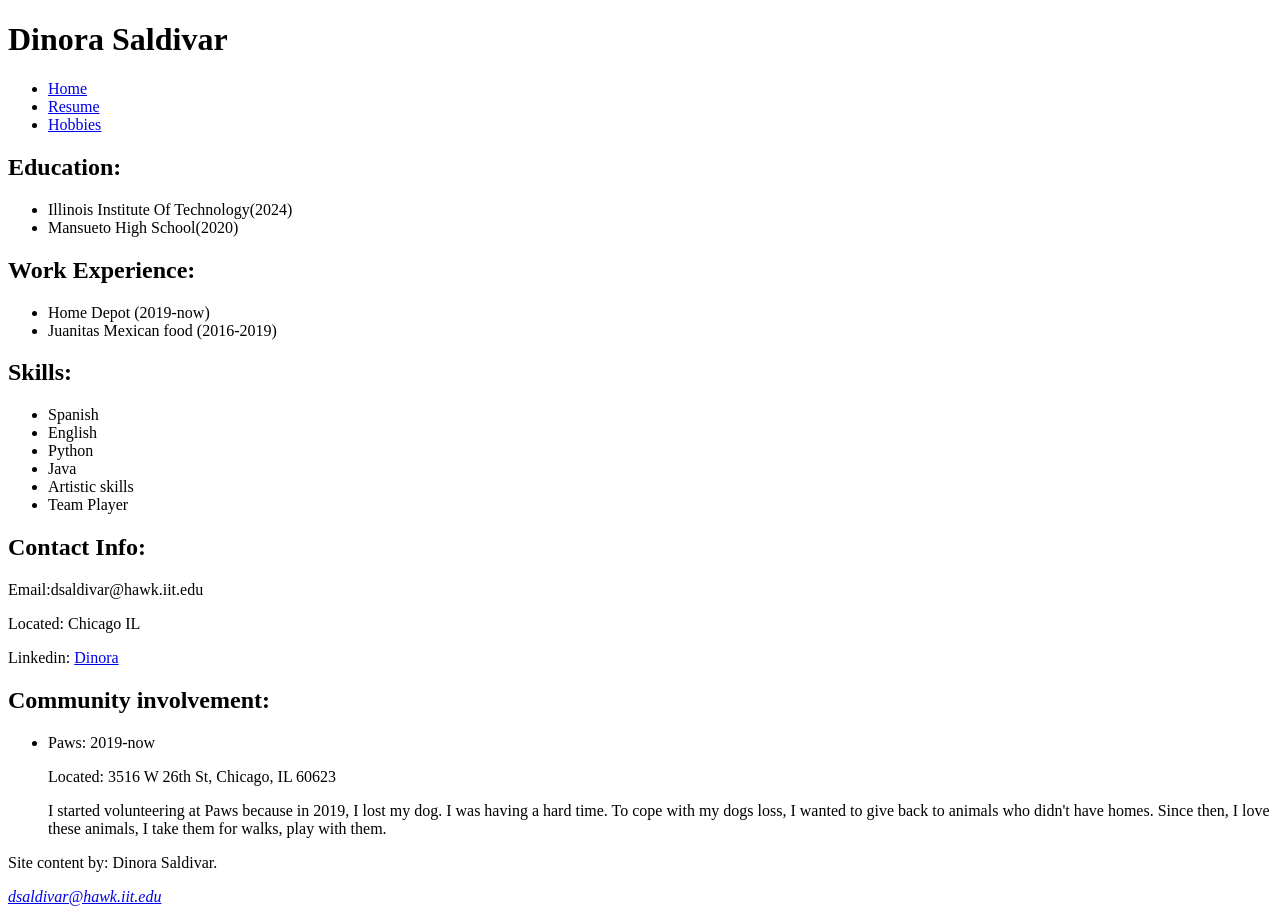
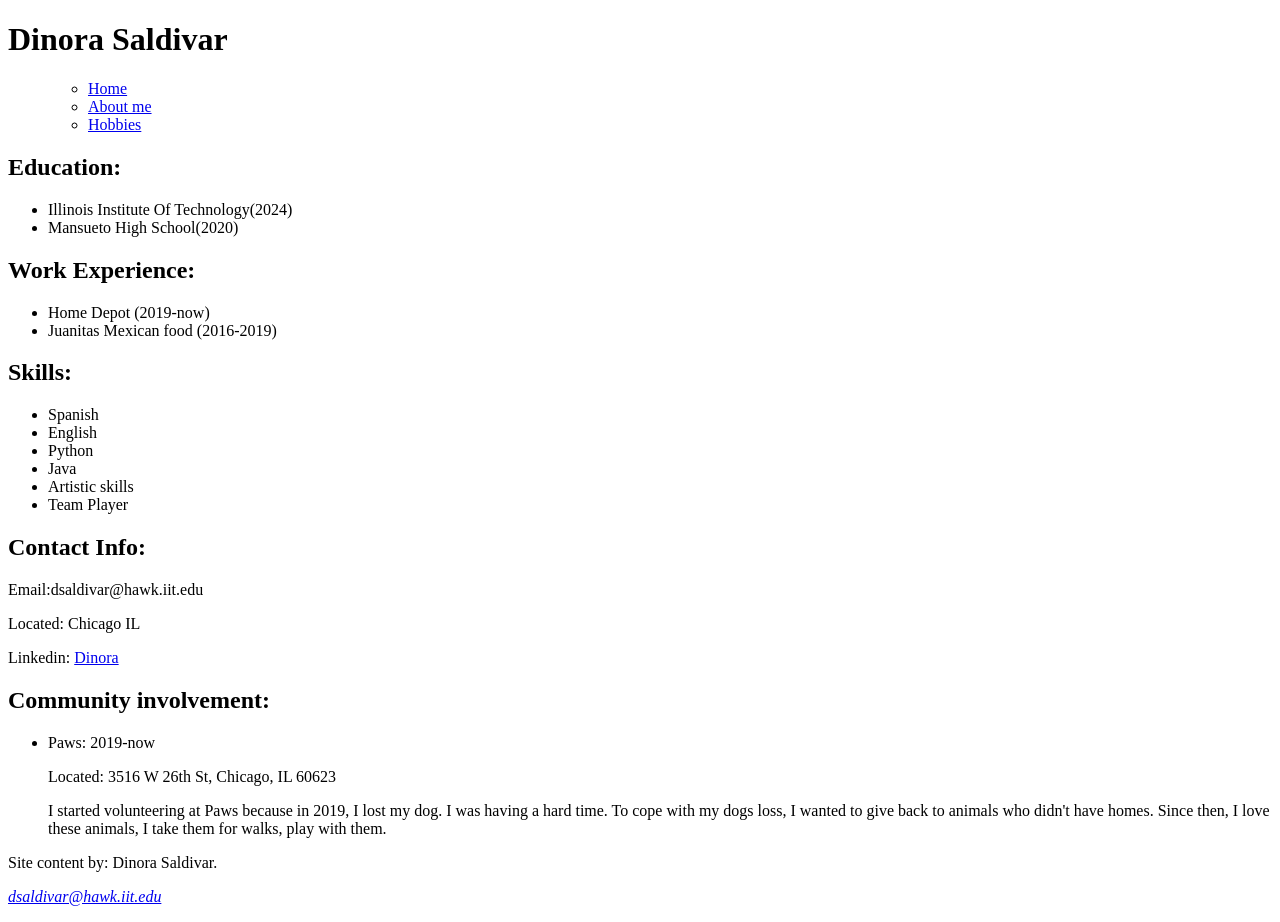
Before and after one commit to gravediggaz666/project1, a plain HTML site: page index.html in a window 1280 px wide. Drawn offline with Linux system fonts and the light colour scheme.

Commit message:
changed nav

```diff
--- a/index.html
+++ b/index.html
@@ -9,9 +9,10 @@
 <h1>Dinora Saldivar</h1>
 <nav id="navigation">
         <ul>
-<li><a href="../">Home</a></li>
-<li><a href="../resume/">Resume</a></li>
-<li><a href="../intrests/">Hobbies</a></li>
+       <ul>
+<li><a href="index.html">Home</a></li>
+<li><a href="aboutme.html">About me</a></li>
+<li><a href="untitled text 3.html">Hobbies</a></li>
         </ul>
 </nav>
     </header>
```
